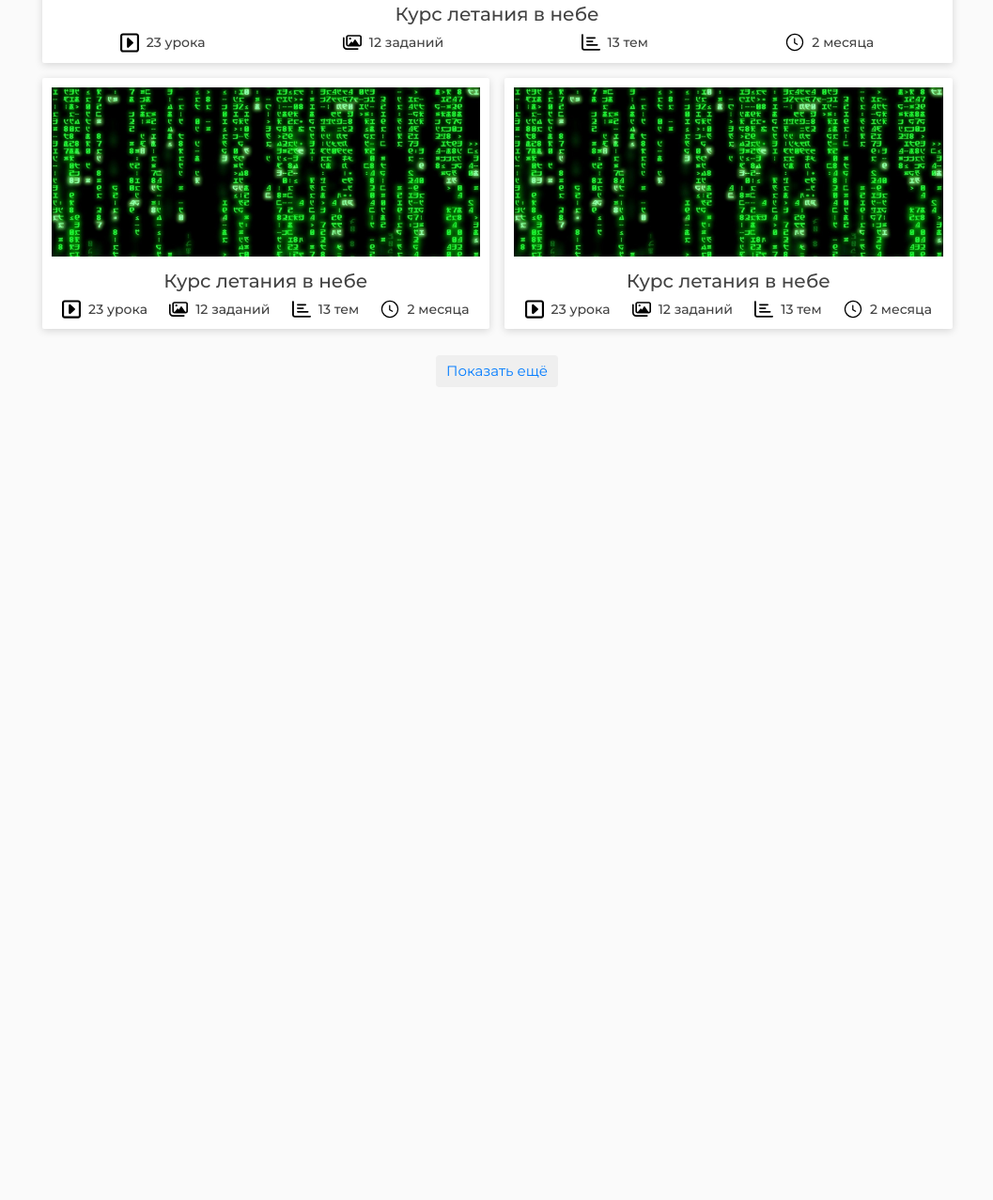
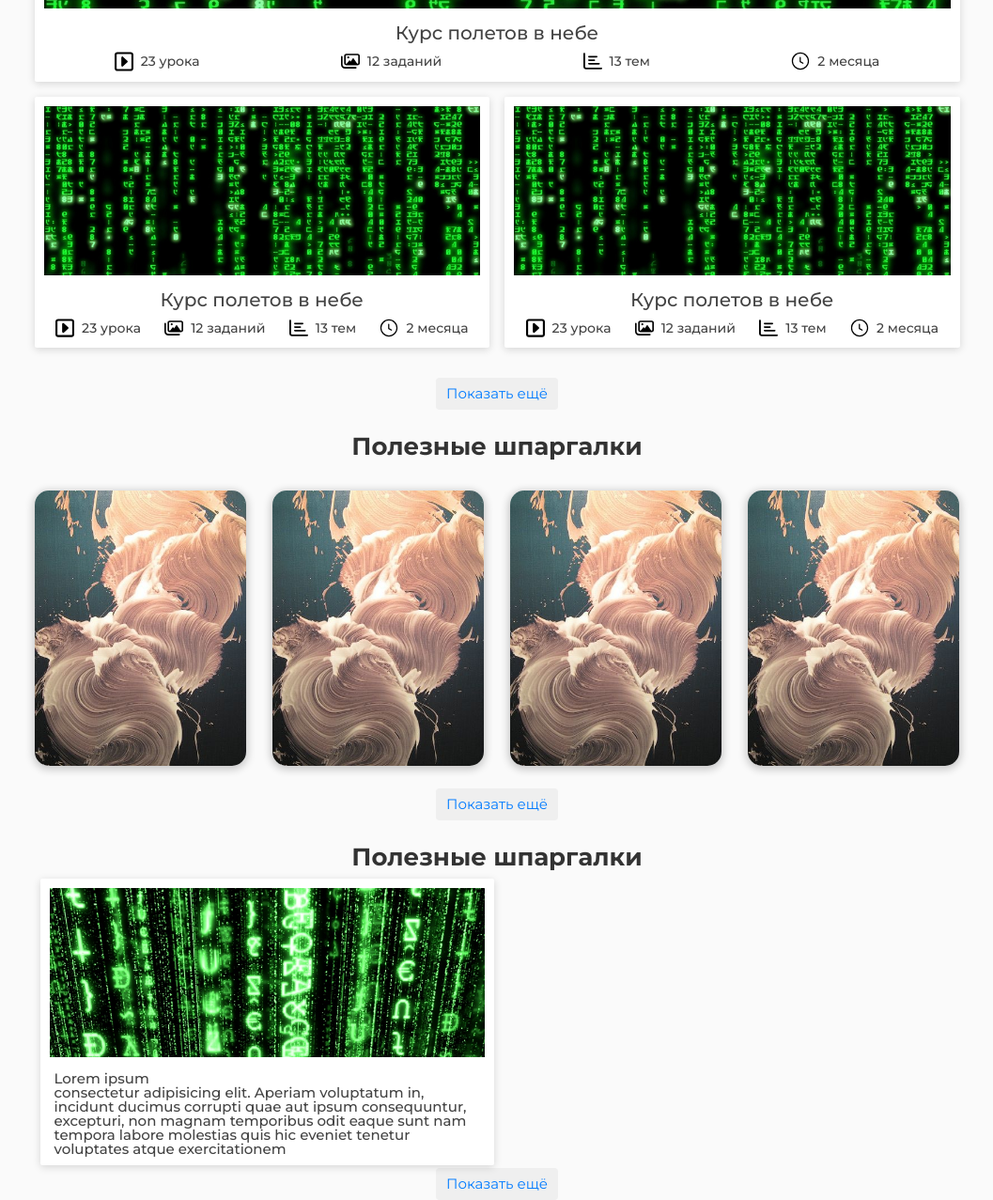
Before and after one commit to expert2227/MARTIX_SCHOOL, a plain HTML site: page index.html in a window 1280 px wide. Shown: the part 1236-2513 px from the top of the page at 94% size, without its empty margins (111-1168 px from the left). Before the commit the page ends 1648 px from the top, so only its background shows below. Drawn offline with Linux system fonts and the light colour scheme.

Commit message:
Changes to be committed: 	modified:   index.html 	new file:   src/img/images/background_card-sheet.jpg 	modified:   src/scss/main_styles.css 	modified:   src/scss/main_styles.css.map 	modified:   src/scss/main_styles.scss

```diff
--- a/index.html
+++ b/index.html
@@ -209,10 +209,12 @@
                         <div class="cell-block">
                             <a href="" class="link-cell-main">
                                 <div class="link-cell-main__bgi">
-                                    <img class="cell-main-bgi_big" src="src/img/images/1645136599_6-kartinkin-net-p-matritsa-kartinki-7.jpg" alt="">
+                                    <img class="cell-main-bgi_big"
+                                        src="src/img/images/1645136599_6-kartinkin-net-p-matritsa-kartinki-7.jpg"
+                                        alt="">
                                 </div>
                                 <div class="link-cell-main__body body-cell-main">
-                                    <div class="body-cell-main_title">Курс летания в небе</div>
+                                    <div class="body-cell-main_title">Курс полетов в небе</div>
                                     <div class="body-cell-main_info">
                                         <div class="body-cell-main_info_item">
                                             <img src="src/img/content-icons/square-caret-right.svg" alt="">
@@ -237,10 +239,11 @@
                         <div class="cell-block block-cell-medium">
                             <a href="" class="link-cell-main">
                                 <div class="link-cell-main__bgi">
-                                    <img src="src/img/images/1645136599_6-kartinkin-net-p-matritsa-kartinki-7.jpg" alt="">
+                                    <img src="src/img/images/1645136599_6-kartinkin-net-p-matritsa-kartinki-7.jpg"
+                                        alt="">
                                 </div>
                                 <div class="link-cell-main__body body-cell-main">
-                                    <div class="body-cell-main_title">Курс летания в небе</div>
+                                    <div class="body-cell-main_title">Курс полетов в небе</div>
                                     <div class="body-cell-main_info">
                                         <div class="body-cell-main_info_item">
                                             <img src="src/img/content-icons/square-caret-right.svg" alt="">
@@ -265,10 +268,11 @@
                         <div class="cell-block block-cell-medium">
                             <a href="" class="link-cell-main">
                                 <div class="link-cell-main__bgi">
-                                    <img src="src/img/images/1645136599_6-kartinkin-net-p-matritsa-kartinki-7.jpg" alt="">
+                                    <img src="src/img/images/1645136599_6-kartinkin-net-p-matritsa-kartinki-7.jpg"
+                                        alt="">
                                 </div>
                                 <div class="link-cell-main__body body-cell-main">
-                                    <div class="body-cell-main_title">Курс летания в небе</div>
+                                    <div class="body-cell-main_title">Курс полетов в небе</div>
                                     <div class="body-cell-main_info">
                                         <div class="body-cell-main_info_item">
                                             <img src="src/img/content-icons/square-caret-right.svg" alt="">
@@ -295,6 +299,66 @@
                         </div>
                     </div>
                 </div>
+                <div class="index-block-list">
+                    <h2 class="index-block-list__title">Полезные шпаргалки</h2>
+                    <div class="catalog-items cheat-sheet-catalog">
+                        <div class="cheat-sheet-catalog__item item-cell">
+                            <a href="" class="sheet-card-link">
+                                <div class="sheet-card">
+                                    <img src="src/img/images/background_card-sheet.jpg" alt="">
+                                </div>
+                            </a>
+                        </div>
+                        <div class="cheat-sheet-catalog__item item-cell">
+                            <a href="" class="sheet-card-link">
+                                <div class="sheet-card">
+                                    <img src="src/img/images/background_card-sheet.jpg" alt="">
+                                </div>
+                            </a>
+                        </div>
+                        <div class="cheat-sheet-catalog__item item-cell">
+                            <a href="" class="sheet-card-link">
+                                <div class="sheet-card">
+                                    <img src="src/img/images/background_card-sheet.jpg" alt="">
+                                </div>
+                            </a>
+                        </div>
+                        <div class="cheat-sheet-catalog__item item-cell">
+                            <a href="" class="sheet-card-link">
+                                <div class="sheet-card">
+                                    <img src="src/img/images/background_card-sheet.jpg" alt="">
+                                </div>
+                            </a>
+                        </div>
+                    </div>
+                    <div class="catalog__button">
+                        <button class="btn" type="button">Показать ещё</button>
+                    </div>
+                </div>
+                <div class="index-block-list">
+                    <h2 class="index-block-list__title">Полезные шпаргалки</h2>
+                    <div class="catalog-items">
+                        <div class="item-cell item-card">
+                            <a href="" class="item-card__link link-cell-main">
+                                <div class="item-card_img">
+                                    <img src="src/img/images/matritsa-kartinki-9.jpg" alt="">
+                                </div>
+                                <div class="item-card-cover">
+                                    <div class="item-card_title">Lorem ipsum</div>
+                                    <div class="item-card__description">
+                                        consectetur adipisicing elit. Aperiam voluptatum in, incidunt ducimus corrupti quae aut ipsum
+                                        consequuntur, excepturi, non magnam temporibus odit eaque sunt nam tempora labore molestias
+                                        quis hic eveniet tenetur voluptates atque exercitationem
+                                    </div>
+                                    <!--как сделать так чтобы текст обрезался при большем размере???-->
+                                </div>
+                            </a>
+                        </div>
+                    </div>
+                    <div class="catalog__button">
+                        <button class="btn" type="button">Показать ещё</button>
+                    </div>
+                </div>
             </div>
         </div>
         <footer class="footer"></footer>
--- a/src/scss/main_styles.scss
+++ b/src/scss/main_styles.scss
@@ -19,10 +19,10 @@ body {
   // .header_picture
   &_picture {
   }
-.header_picture img {
-  object-fit: cover;
-  width: 100%;
-}
+  .header_picture img {
+    object-fit: cover;
+    width: 100%;
+  }
   // .header__title
   &__title {
     display: flex;
@@ -142,9 +142,10 @@ body {
 .catalog {
   // .catalog__button
   &__button {
-    margin: 20px auto 0px;
+    margin: 24px auto 0px;
     border-color: transparent;
     font-weight: 500;
+    text-align: center;
   }
 }
 .catalog__button button {
@@ -163,16 +164,13 @@ body {
 }
 
 //===========INDEX-COURSES=======
-.index-block-list {
-  // .index-block-list__title
-  &__title {
-  }
-}
+
 .index-courses {
 }
 .cell-courses {
   display: flex;
   flex-wrap: wrap;
+  margin: 16px -8px 0px;
 }
 .cell-block {
   padding: 8px;
@@ -191,12 +189,12 @@ body {
   display: block;
   // .link-cell-main__bgi
   &__bgi {
+    margin-bottom: 14px;
   }
   &__bgi img {
     width: 100%;
     height: 180px;
     object-fit: cover;
-    margin-bottom: 14px;
     position: relative;
     background-position: center;
   }
@@ -228,7 +226,6 @@ body {
     display: flex;
     align-items: center;
   }
-
 }
 .body-cell-main_info_item img {
   width: 20px;
@@ -237,9 +234,74 @@ body {
 .cell-main-bgi_big {
   width: 100%;
 }
-.body-cell-main_info_item span{
+.body-cell-main_info_item span {
   line-height: 150%;
   font-size: 14px;
   font-weight: 500;
   margin-left: 8px;
 }
+
+//=======cheat-sheet=========
+
+.catalog-items {
+}
+
+.cheat-sheet-catalog {
+  margin: 16px -14px -14px;
+  // .cheat-sheet-catalog__item
+  &__item {
+    padding: 14px;
+  }
+}
+.sheet-card {
+  border: none;
+  border-radius: 15px;
+  height: 293px;
+  width: 225px;
+  box-shadow: 0 2px 8px 2px rgb(0 0 0 / 20%);
+}
+.sheet-card img {
+  width: 225px;
+  height: 293px;
+  border-radius: 15px;
+}
+
+//===============================
+
+.catalog-items {
+}
+.item-cell {
+}
+.item-card {
+  flex: 0 1 50%;
+  height: 290px;
+
+  // .item-card_img
+  &_img {
+    text-align: center;
+  }
+  .item-card_img img{
+    width: 463px;
+    height: 180px;
+    object-fit: cover;
+  }
+  .item-card-cover {
+    margin: 15px 0px 0px 5px;
+  }
+  // .item-card_title
+  &_title {
+  }
+  // .item-card__link
+  &__link {
+  }
+  // .item-card__description
+  &__description {
+  }
+}
+.catalog {
+  // .catalog__button
+  &__button {
+  }
+}
+.btn {
+}
```
Also changed, not shown: src/img/images/background_card-sheet.jpg (added), src/scss/main_styles.css, 1 other file.
